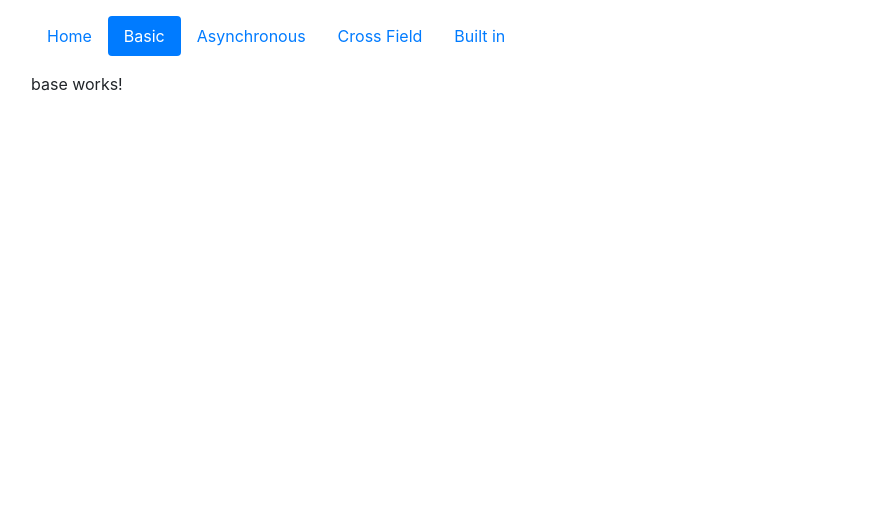
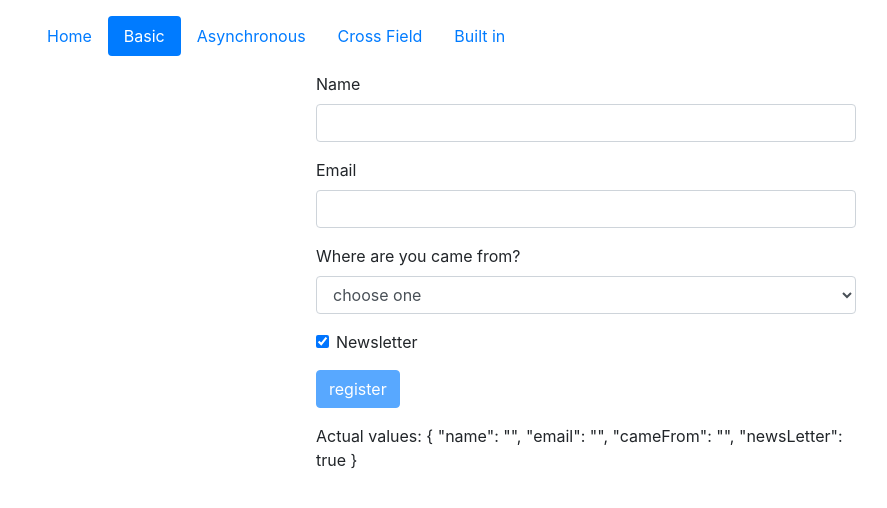
Before and after one commit to cherryApp/abesse, an Angular app in the folder form-validation/: page /base in a window 1280 px wide. Shown: the top 508 px of the page, without its empty margins (54-941 px from the left). Built offline with nearby package versions, Linux system fonts and the light colour scheme.

Commit message:
Feat: basic example has been done.

```diff
--- /dev/null
+++ b/form-validation/src/app/model/user.ts
@@ -0,0 +1,7 @@
+export class User {
+  id = 0;
+  name = '';
+  email = '';
+  cameFrom: '' | 'Facebook' | 'Google' | 'Other' = '';
+  newsLetter = true;
+}
--- a/form-validation/src/app/page/base/base.component.html
+++ b/form-validation/src/app/page/base/base.component.html
@@ -1 +1,79 @@
-<p>base works!</p>
+<div class="row">
+  <div class="col-12 col-md-6 offset-md-3">
+    <form
+      #regForm="ngForm"
+      (ngSubmit)="onSubmit(regForm)"
+      class="form"
+    >
+      <div class="form-group">
+        <label>Name</label>
+        <input
+          name="name"
+          [(ngModel)]="user.name"
+          required
+          pattern="^[A-Za-z ]{5,25}$"
+          type="text"
+          class="form-control"
+        >
+        <p
+          *ngIf="regForm.form.controls.name?.invalid && regForm.form.controls.name?.touched"
+          class="text-danger text-sm"
+        >Name is required and must be 5-25 chars.</p>
+      </div>
+      <div class="form-group">
+        <label>Email</label>
+        <input
+          #emailInput="ngModel"
+          name="email"
+          [(ngModel)]="user.email"
+          required
+          email
+          type="email"
+          class="form-control"
+        >
+        <p
+          *ngIf="emailInput.invalid && emailInput.touched"
+          class="text-danger text-sm"
+        >Valid email is required.</p>
+      </div>
+      <div class="form-group">
+        <label>Where are you came from?</label>
+        <select
+          name="cameFrom"
+          [(ngModel)]="user.cameFrom"
+          required
+          class="form-control"
+        >
+          <option
+            value=""
+            [selected]="user.cameFrom === ''"
+          >choose one</option>
+          <option value="Other">Other</option>
+          <option value="Facebook">Facebook</option>
+          <option value="Google">Google</option>
+        </select>
+      </div>
+      <div class="form-check">
+        <input
+          id="newsletter-checkbox"
+          name="newsLetter"
+          [(ngModel)]="user.newsLetter"
+          type="checkbox"
+          class="form-check-input"
+        >
+        <label
+          for="newsletter-checkbox"
+          class="form-check-label"
+        >Newsletter</label>
+      </div>
+      <button
+        [disabled]="regForm.form.invalid"
+        type="submit"
+        class="btn btn-primary mt-3 mb-3"
+      > register </button>
+      <p>
+        Actual values: {{ regForm.value | json }}
+      </p>
+    </form>
+  </div>
+</div>
--- a/form-validation/src/app/page/base/base.component.ts
+++ b/form-validation/src/app/page/base/base.component.ts
@@ -1,4 +1,6 @@
 import { Component, OnInit } from '@angular/core';
+import { User } from 'src/app/model/user';
+import { NgForm } from '@angular/forms';
 
 @Component({
   selector: 'app-base',
@@ -7,9 +9,18 @@ import { Component, OnInit } from '@angular/core';
 })
 export class BaseComponent implements OnInit {
 
+  user: User = new User();
+
   constructor() { }
 
   ngOnInit() {
   }
 
+  onSubmit(ngForm: NgForm): void {
+    if (ngForm.invalid) {
+      return;
+    }
+    console.log(ngForm.form.value);
+  }
+
 }
```
Also changed, not shown: 1 other file (tests, documents, lock files or other folders).
